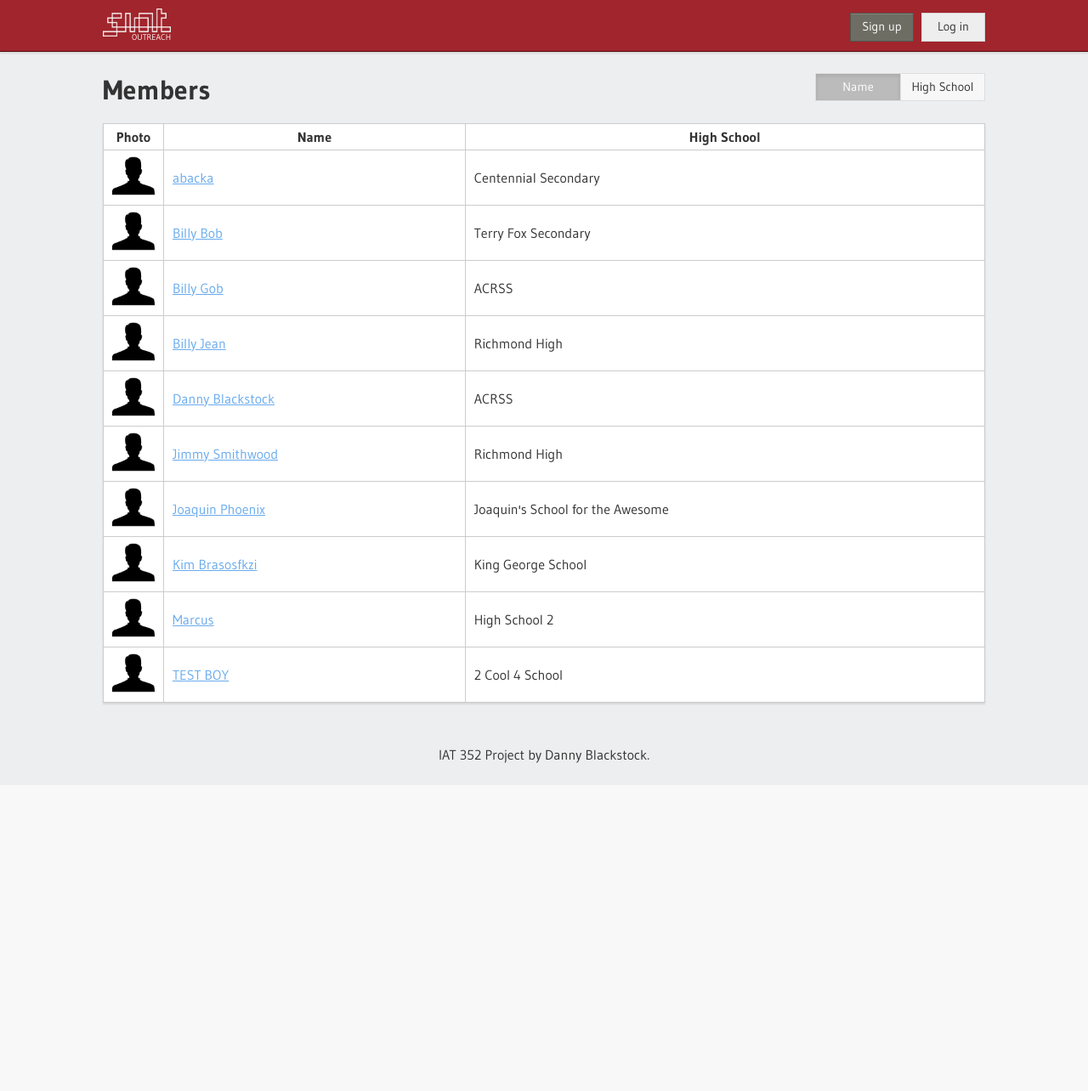
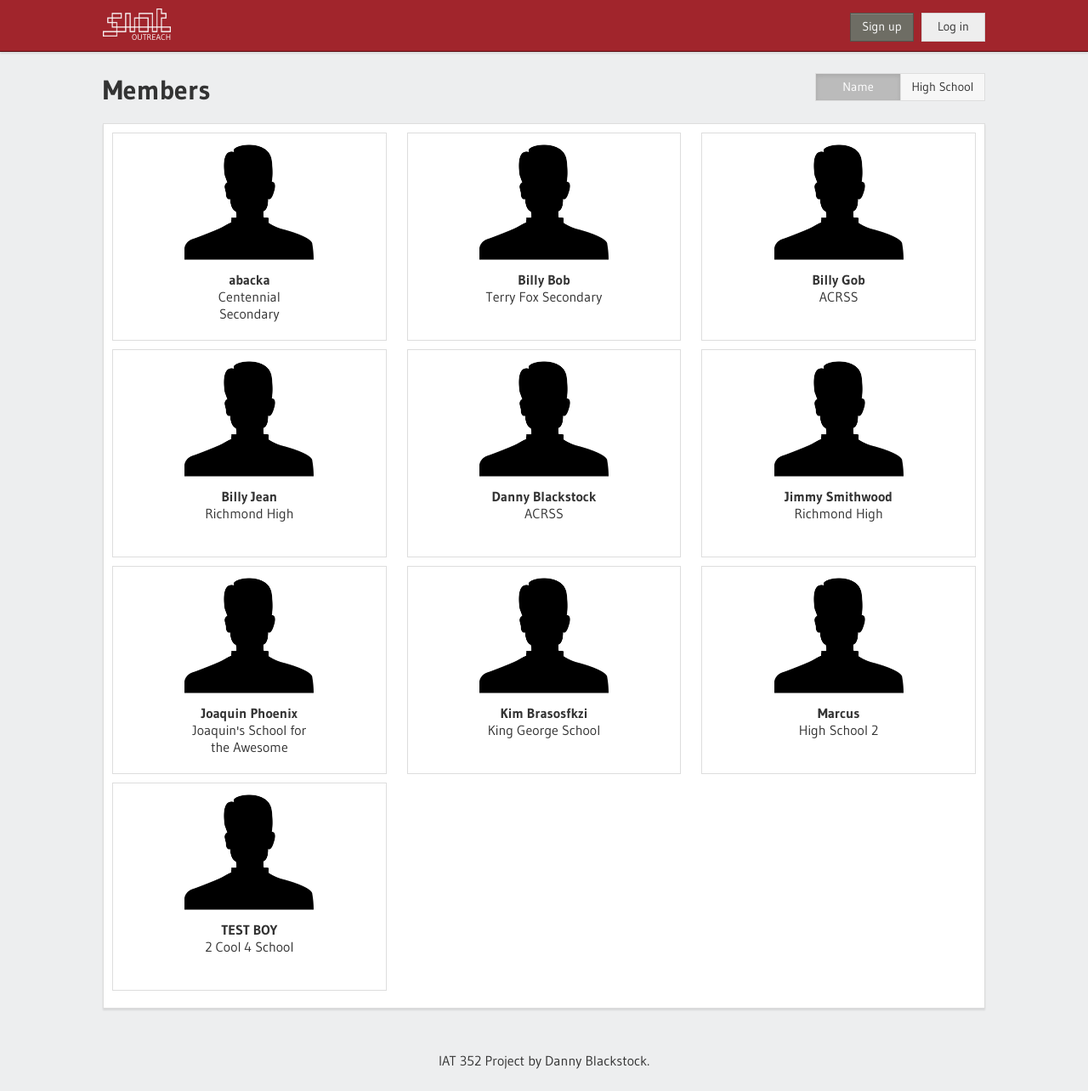
Before and after one commit to dannyblackstock/IAT-352, a PHP site: page /cocoon/dblackst/index.php in a window 1280 px wide. Shown: the whole page at 85% size. Before the commit the page ends 898 px from the top, so only its background shows below. Run offline with PHP 8.4, Linux system fonts and the light colour scheme; some libraries are stand-ins or nearby versions.

Commit message:
Redo students view.

```diff
--- a/dblackst/index.php
+++ b/dblackst/index.php
@@ -14,12 +14,12 @@
             High School</a>
     </div>
 
-    <table id="members-table" class="container">
-        <tr>
+    <div id="members-table" class="container">
+<!--         <tr>
             <th>Photo</th>
             <th>Name</th>
             <th>High School</th>
-        </tr>
+        </tr> -->
         <?php
             // compare two names using the "human order" algrorithm
             function compare_name($a, $b) {
@@ -47,14 +47,17 @@
 
                 // print the sorted array
                 foreach($usersSortedArray as $user){
-                    echo "<tr><td class=\"profile-picture-cell\"><img src=\"img/user_icon.png\" alt=\"Placeholder user photo\" width=\"50\" height=\"50\"</td>";
-                    echo "<td class=\"user-name-cell\"><a href=\"user.php?id=".$user[0]."\">".$user[1]."</a></td>";
-                    echo "<td class=\"high-school-name-cell\">".$user[5]."</td>";
-                    echo "</tr>";
+                    echo "<a href=\"user.php?id=".$user[0]."\" class=\"user-container\">
+                            <img src=\"img/user_icon.png\" alt=\"Placeholder user photo\" class=\"user-profile-picture\">
+                            <div class=\"user-info-container\">
+                                <div class=\"user-name\">".$user[1]."</div>
+                                <div class=\"user-high-school\">".$user[5]."</div>
+                            </div>
+                        </a>";
                 }
             }
         ?>
-    </table>
+    </div>
 </div>
 
 <?php require("includes/footer.php"); ?>
--- a/dblackst/styles/main.css
+++ b/dblackst/styles/main.css
@@ -491,6 +491,13 @@ a:hover {
   width: 100%;
   border-collapse: collapse;
   background-color: #FFF;
+  float: left;
+  display: block;
+  margin-right: 2.35765%;
+  width: 100%;
+}
+#members-table:last-child {
+  margin-right: 0;
 }
 #members-table .profile-picture-cell {
   width: 50px;
@@ -498,6 +505,69 @@ a:hover {
 #members-table th, #members-table td {
   border: 1px solid #ccc;
   padding: 5px 10px;
+}
+#members-table .user-container {
+  float: left;
+  display: block;
+  margin-right: 2.35765%;
+  width: 100%;
+  color: #333333;
+  text-decoration: none;
+  border: 1px solid #ddd;
+  margin: 0 0 10px 0;
+  padding: 5px;
+  -webkit-transition: background-color 0.2s;
+  -moz-transition: background-color 0.2s;
+  transition: background-color 0.2s;
+}
+#members-table .user-container:last-child {
+  margin-right: 0;
+}
+@media screen and (min-width: 545px) {
+  #members-table .user-container {
+    float: left;
+    display: block;
+    margin-right: 2.35765%;
+    width: 31.76157%;
+    min-height: 245px;
+    text-align: center;
+  }
+  #members-table .user-container:last-child {
+    margin-right: 0;
+  }
+  #members-table .user-container * {
+    margin: 0 auto;
+  }
+  #members-table .user-container:nth-child(3n+3) {
+    margin-right: 0;
+  }
+}
+#members-table .user-container:hover {
+  background-color: #eee;
+}
+#members-table .user-container img {
+  max-width: 49%;
+  max-height: 100%;
+  display: inline-block;
+  vertical-align: top;
+}
+@media screen and (min-width: 545px) {
+  #members-table .user-container img {
+    display: block;
+  }
+}
+#members-table .user-container .user-info-container {
+  display: inline-block;
+  max-width: 49%;
+  padding: 5px;
+}
+@media screen and (min-width: 545px) {
+  #members-table .user-container .user-info-container {
+    display: block;
+  }
+}
+#members-table .user-container .user-info-container .user-name {
+  font-weight: bold;
 }
 
 .sign-up-log-in-form {
--- a/dblackst/styles/main.scss
+++ b/dblackst/styles/main.scss
@@ -94,6 +94,7 @@ a {
     width: 100%;
     border-collapse: collapse;
     background-color: #FFF;
+    @include span-columns(12);
 
     .profile-picture-cell {
         width: 50px;
@@ -102,6 +103,60 @@ a {
     th, td {
         border: 1px solid #ccc;
         padding: 5px 10px;
+    }
+
+    .user-container {
+        @include span-columns(12);
+        color: $default-text-color;
+        text-decoration: none;
+        border: 1px solid #ddd;
+        margin: 0 0 10px 0;
+        padding: 5px;
+
+        @include media($bigger-than-medium) {
+            @include span-columns(4);
+            min-height: 245px;
+            text-align: center;
+
+            * {
+                margin: 0 auto;
+            }
+            // every 3rd child
+            &:nth-child(3n+3) {
+                @include omega();
+            }
+        }
+
+        @include transition(background-color 0.2s);
+
+        &:hover {
+            background-color: #eee;
+        }
+
+        img {
+            max-width: 49%;
+            max-height: 100%;
+            display: inline-block;
+            vertical-align: top;
+
+            @include media($bigger-than-medium) {
+                display: block;
+            }
+        }
+
+        .user-info-container {
+            display: inline-block;
+            max-width: 49%;
+            padding: 5px;
+
+            @include media($bigger-than-medium) {
+                display: block;
+            }
+
+            .user-name {
+                font-weight: bold;
+            }
+        }
     }
 }
 
@@ -172,7 +227,6 @@ a {
         }
 
         .post-info-right {
-
             @include media($bigger-than-small){
                 float: right;
             }
@@ -192,7 +246,6 @@ a {
     @include outer-container;
     text-align: center;
     padding: 10px 0;
-    // background-color: #eee;
 
     .footer-p {
         @include span-columns(12);
```
